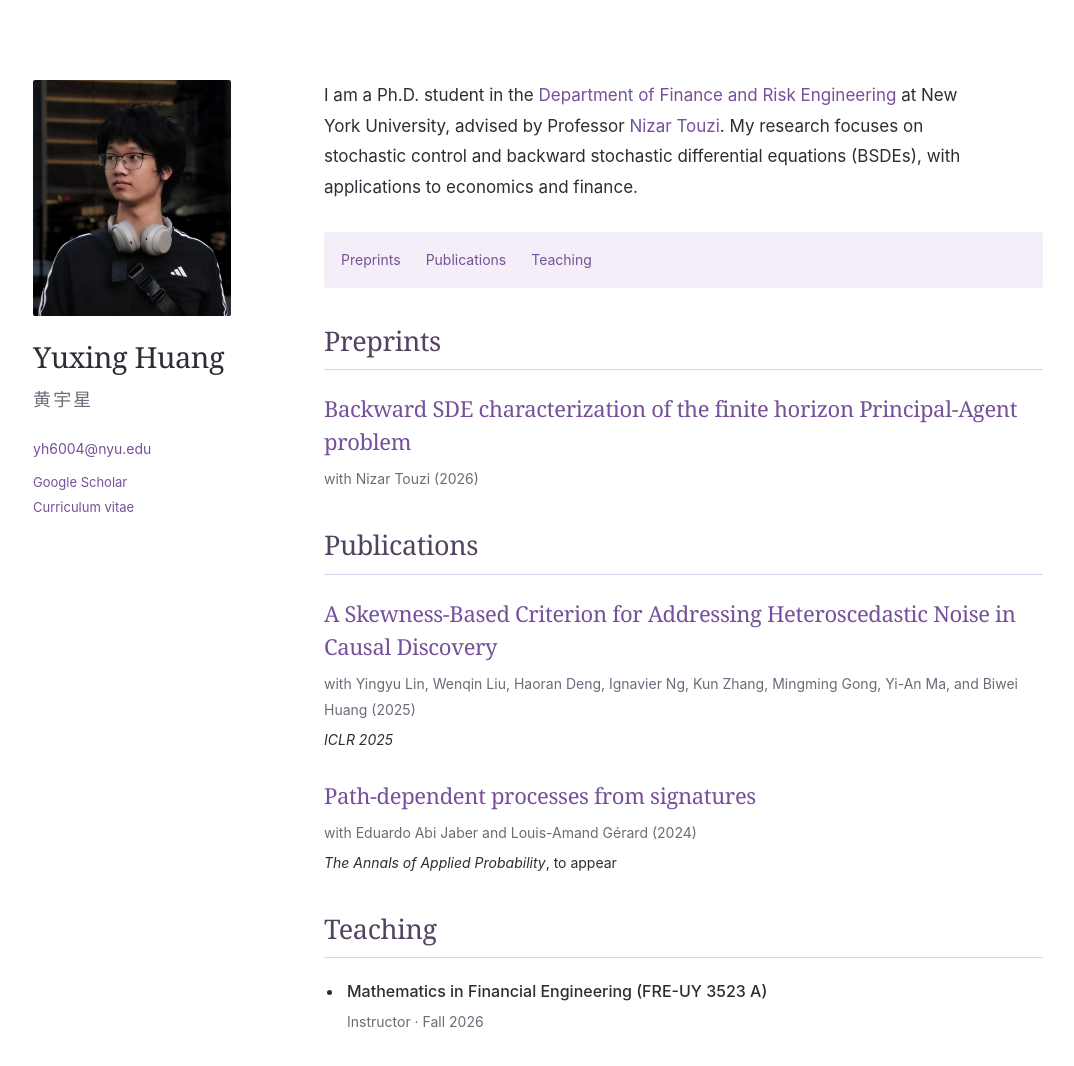
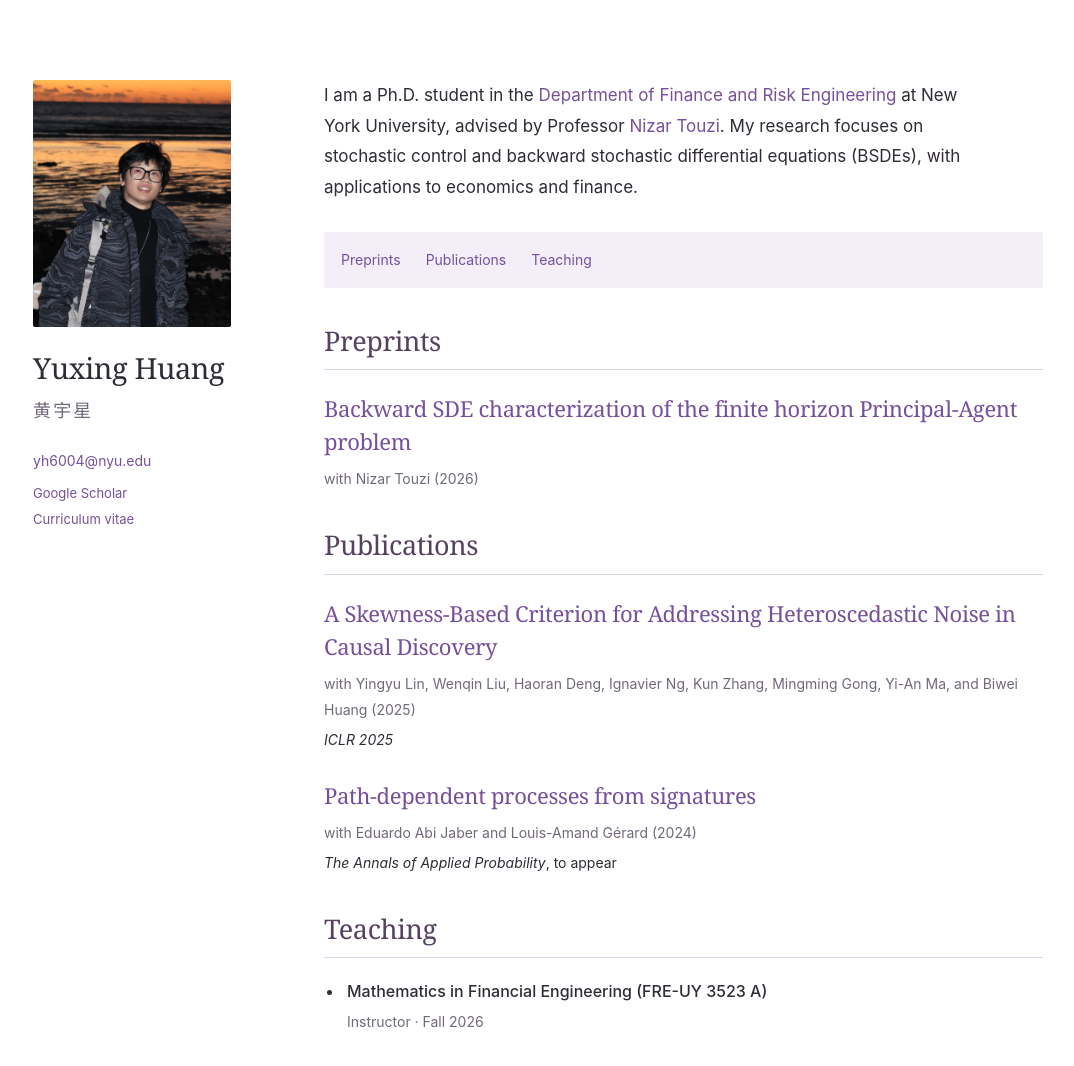
Before and after one commit to YuxingMath/yuxingmath.github.io, a Jekyll site: the page built from _pages/about.md, in a window 1280 px wide and 1123 px high. Shown: the top 1066 px of the window, without its empty margins (102-1176 px from the left). Built offline with Jekyll 4.4.1, drawn with Linux system fonts in a browser that asks for light colours.

Commit message:
Replace profile photo with responsive original proportions

```diff
--- a/_config.yml
+++ b/_config.yml
@@ -12,7 +12,7 @@ author:
   chinese_name: 黄宇星
   bio: Ph.D. Student in Mathematical Finance
   employer: New York University
-  avatar: /images/yuxing_3.jpg
+  avatar: /images/yuxing-portrait.jpg
   email: yh6004@nyu.edu
   googlescholar: https://scholar.google.com/citations?user=cfIO29cAAAAJ&hl=en
   cv: /assets/pdf/CV_yuxing.pdf
--- a/_layouts/academic.html
+++ b/_layouts/academic.html
@@ -20,7 +20,7 @@
     <a class="skip-link" href="#main">Skip to content</a>
     <div class="site-shell">
       <aside class="profile" aria-label="Profile">
-        <img class="profile-photo" src="{{ site.author.avatar | relative_url }}" alt="Portrait of Yuxing Huang" width="1600" height="1600" fetchpriority="high">
+        <img class="profile-photo" src="{{ site.author.avatar | relative_url }}" alt="Portrait of Yuxing Huang" width="941" height="1176" fetchpriority="high">
         <div class="profile-identity">
           <h1 class="profile-name">Yuxing Huang</h1>
           <p class="profile-chinese" lang="zh">黄宇星</p>
--- a/assets/css/academic.css
+++ b/assets/css/academic.css
@@ -18,7 +18,7 @@ p { margin: 0 0 20px; }
 h1, h2, h3 { margin: 0; font-family: var(--serif); font-weight: 400; line-height: 1.4; letter-spacing: -.015em; }
 .site-shell { display: grid; grid-template-columns: 215px minmax(0, 1fr); gap: 76px; width: min(1060px, 100%); padding: 80px 25px; margin-inline: auto; }
 .profile { position: sticky; top: 45px; align-self: start; }
-.profile-photo { display: block; width: 198px; height: 236px; object-fit: cover; object-position: 50% 44%; border-radius: 2px; margin-bottom: 22px; }
+.profile-photo { display: block; width: 198px; max-width: 100%; height: auto; border-radius: 2px; margin-bottom: 22px; }
 .profile-name { font-size: 29px; white-space: nowrap; line-height: 1.3; }
 .profile-chinese { font-size: 18px; font-family: var(--serif); letter-spacing: .12em; color: var(--muted); margin: 7px 0 18px; }
 .profile-email { display: inline-block; font-size: 14px; }
@@ -47,14 +47,14 @@ h1, h2, h3 { margin: 0; font-family: var(--serif); font-weight: 400; line-height
 .main-content > h2 { font-size: 28px; margin-bottom: 20px; }
 @media (max-width: 1050px) {
   .site-shell { grid-template-columns: 190px minmax(0, 1fr); gap: 46px; padding-inline: 30px; }
-  .profile-photo { width: 185px; height: 222px; }
+  .profile-photo { width: 185px; }
   .profile-name { font-size: 27px; }
 }
 @media (max-width: 760px) {
   body { font-size: 16px; line-height: 1.85; }
   .site-shell { display: block; max-width: 650px; padding: 32px 24px 50px; }
   .profile { position: static; display: grid; grid-template-columns: 112px minmax(0, 1fr); gap: 23px; align-items: center; padding-bottom: 27px; margin-bottom: 27px; border-bottom: 1px solid var(--lavender); }
-  .profile-photo { width: 112px; height: 136px; margin: 0; }
+  .profile-photo { width: 112px; margin: 0; }
   .profile-name { font-size: 27px; white-space: normal; }
   .profile-chinese { margin: 3px 0 10px; font-size: 16px; }
   .profile-email { font-size: 13px; }
@@ -68,7 +68,7 @@ h1, h2, h3 { margin: 0; font-family: var(--serif); font-weight: 400; line-height
 @media (max-width: 390px) {
   .site-shell { padding-inline: 20px; }
   .profile { grid-template-columns: 90px minmax(0, 1fr); gap: 16px; }
-  .profile-photo { width: 90px; height: 115px; }
+  .profile-photo { width: 90px; }
   .profile-name { font-size: 24px; }
   .section-nav { column-gap: 16px; }
 }
```
Also changed, not shown: images/yuxing-portrait.jpg (added).
